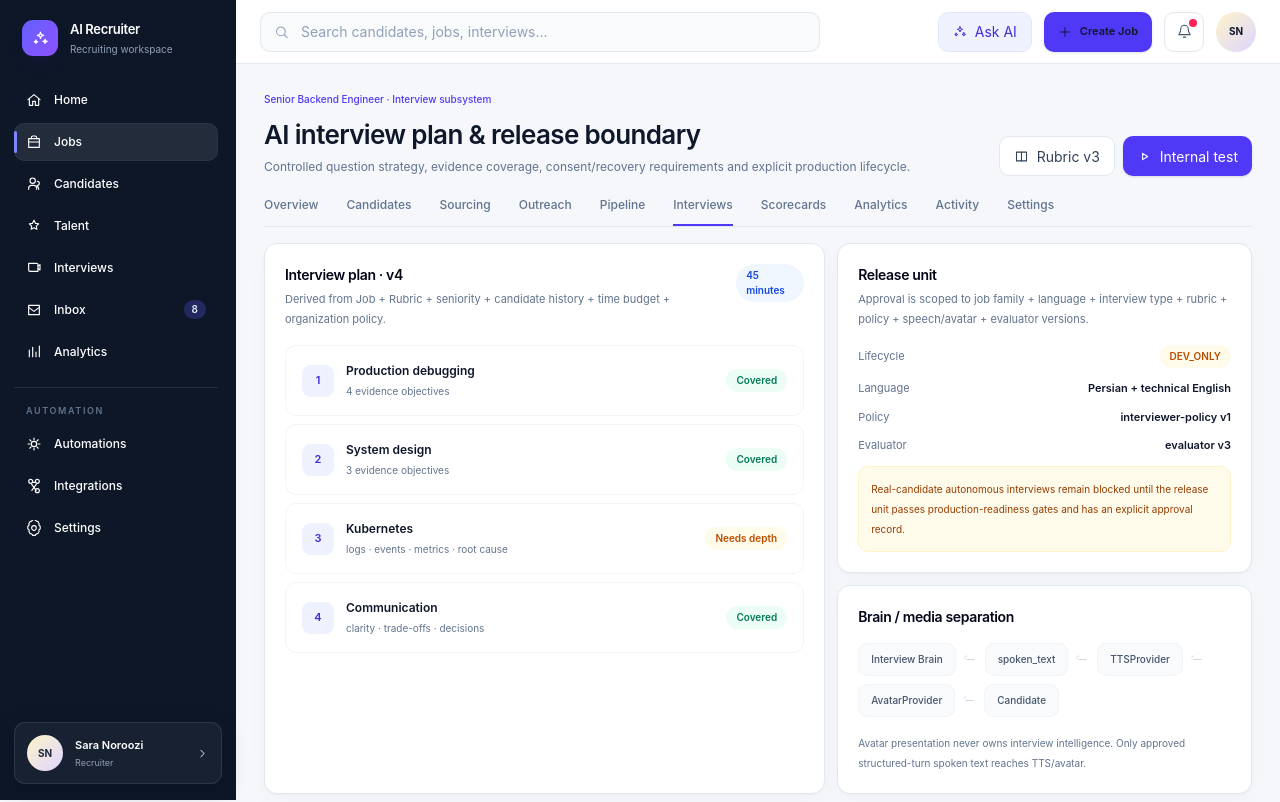
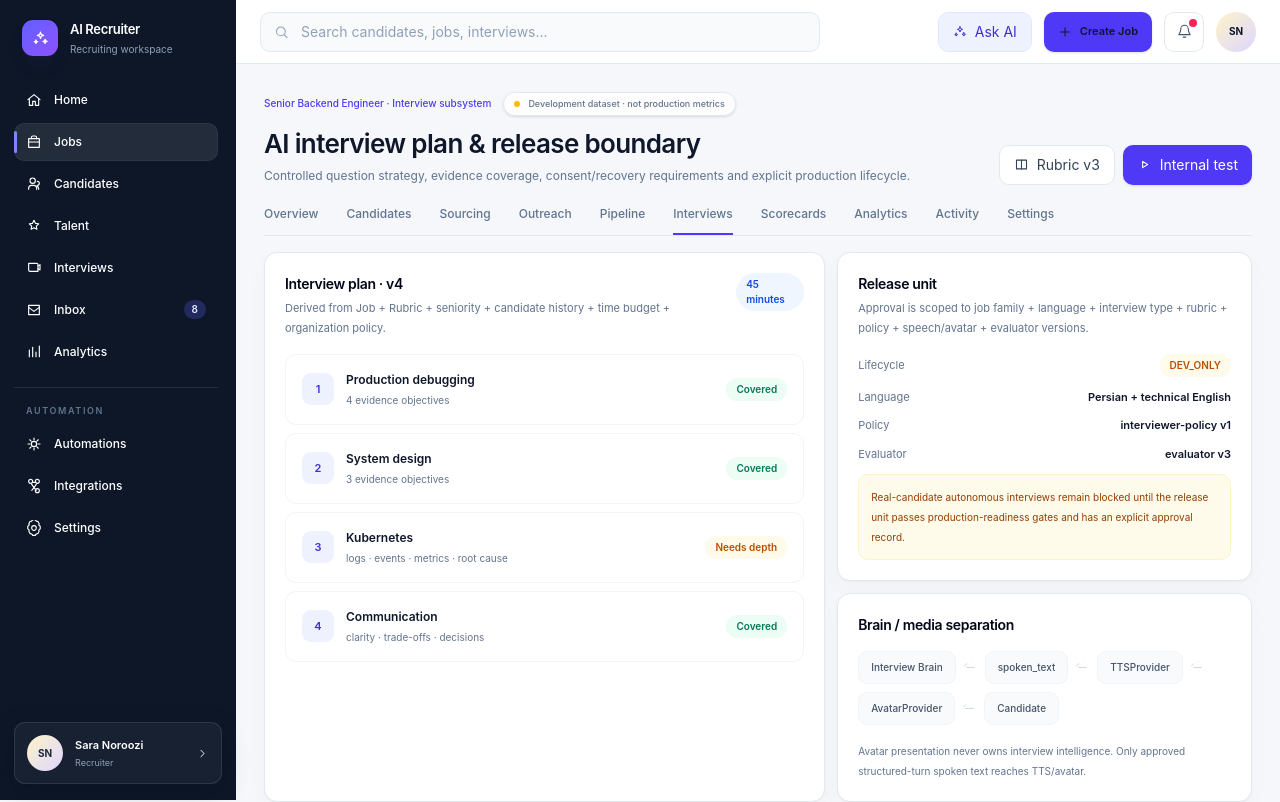
Before and after one commit to sajadcut/interview, a Next.js app in the folder apps/web/: page /app/jobs/senior-backend-engineer/interviews in a window 1280 px wide. Shown: the top 802 px of the page. Built offline with nearby package versions, Linux system fonts and the light colour scheme.

Commit message:
fix(web): label interview-plan development provenance

```diff
--- a/apps/web/app/app/jobs/senior-backend-engineer/interviews/page.tsx
+++ b/apps/web/app/app/jobs/senior-backend-engineer/interviews/page.tsx
@@ -1,6 +1,7 @@
 import { jobTabs } from "../../../../../lib/demo-data";
 import { Icon } from "../../../../../components/product/icon";
 import {
+  DemoNotice,
   Panel,
   Pill,
   SectionHeader,
@@ -20,11 +21,9 @@ export default function JobInterviewsPage() {
     <div className="space-y-4">
       <div className="flex flex-wrap items-end justify-between gap-4">
         <div>
-          <div className="mb-2 text-[10px] font-medium text-indigo-600">Senior Backend Engineer · Interview subsystem</div>
+          <div className="mb-2 flex flex-wrap items-center gap-3"><span className="text-[10px] font-medium text-indigo-600">Senior Backend Engineer · Interview subsystem</span><DemoNotice /></div>
           <h1 className="text-[26px] font-semibold tracking-tight">AI interview plan & release boundary</h1>
-          <p className="mt-1 text-[12px] text-slate-500">
-            Controlled question strategy, evidence coverage, consent/recovery requirements and explicit production lifecycle.
-          </p>
+          <p className="mt-1 text-[12px] text-slate-500">Controlled question strategy, evidence coverage, consent/recovery requirements and explicit production lifecycle.</p>
         </div>
         <div className="flex gap-2"><ToolbarButton icon="columns">Rubric v3</ToolbarButton><ToolbarButton primary icon="play">Internal test</ToolbarButton></div>
       </div>
@@ -61,7 +60,7 @@ export default function JobInterviewsPage() {
             <SectionHeader title="Brain / media separation" />
             <div className="p-5 pt-4">
               <div className="flex flex-wrap items-center gap-2 text-[10px] font-medium text-slate-600">
-                {['Interview Brain','spoken_text','TTSProvider','AvatarProvider','Candidate'].map((item, index) => <div key={item} className="contents"><span className="rounded-[9px] border border-slate-100 bg-slate-50 px-3 py-2">{item}</span>{index < 4 ? <Icon name="arrow" size={13} className="text-slate-300" /> : null}</div>)}
+                {["Interview Brain", "spoken_text", "TTSProvider", "AvatarProvider", "Candidate"].map((item, index) => <div key={item} className="contents"><span className="rounded-[9px] border border-slate-100 bg-slate-50 px-3 py-2">{item}</span>{index < 4 ? <Icon name="arrow" size={13} className="text-slate-300" /> : null}</div>)}
               </div>
               <p className="mt-4 text-[10px] leading-5 text-slate-500">Avatar presentation never owns interview intelligence. Only approved structured-turn spoken text reaches TTS/avatar.</p>
             </div>
```
